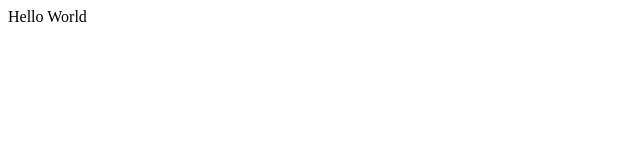
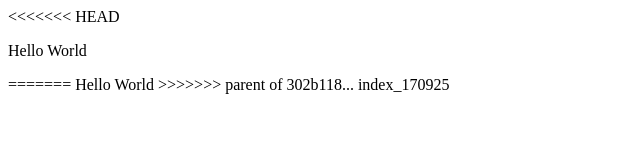
Before and after one commit to daeunleee/daeunleee.github.com, a plain HTML site: page index.html in a window 1280 px wide. Shown: the whole page, without its empty margins (0-640 px from the left). Drawn offline with Linux system fonts and the light colour scheme.

```diff
--- a/index.html
+++ b/index.html
@@ -4,9 +4,15 @@
 </head>
 
 <body>
+<<<<<<< HEAD
   <p>
     Hello World
   </p>
+=======
+
+Hello World
+
+>>>>>>> parent of 302b118... index_170925
 </body>
 
 </html>
```
